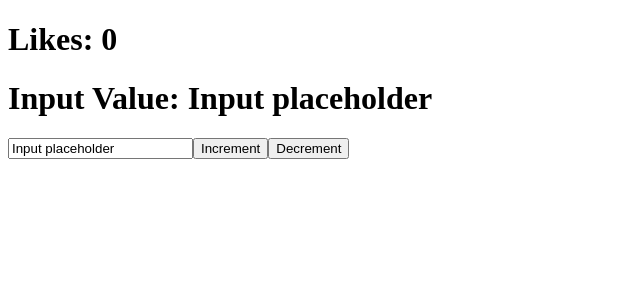
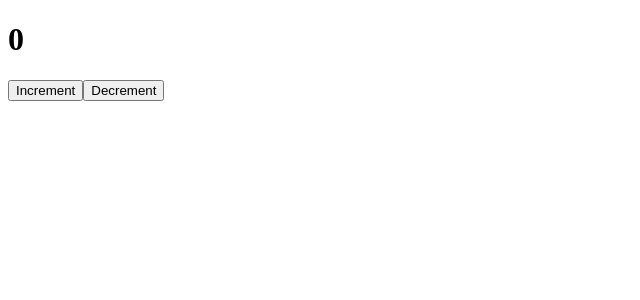
Before and after one commit to se3rik/react-fundamental-course, a React (Create React App) app: page / in a window 1280 px wide. Shown: the top 300 px of the page, without its empty margins (0-640 px from the left). Built offline with nearby package versions, Linux system fonts and the light colour scheme.

Commit message:
feat: first functional component

```diff
--- a/src/App.js
+++ b/src/App.js
@@ -1,29 +1,9 @@
-import { useState } from "react";
+import Counter from "./components/Counter";
 
 function App() {
-  const [likes, setLikes] = useState(0);
-  const [value, setValue] = useState('Input placeholder')
-
-  function increment() {
-    setLikes(likes + 1);
-  }
-
-  function decrement() {
-    setLikes(likes - 1);
-  }
-
-  function changeValue(event) {
-    setValue(event.target.value);
-  }
-
   return (
     <div className="App">
-      <h1>Likes: {likes}</h1>
-      <h1>Input Value: {value}</h1>
-      <input value={value} onChange={changeValue} />
-      <button onClick={increment}>Increment</button>
-      <button onClick={decrement}>Decrement</button>
-
+      <Counter />
     </div>
   );
 }
--- /dev/null
+++ b/src/components/Counter.jsx
@@ -0,0 +1,23 @@
+import React, { useState } from "react";
+
+const Counter = () => {
+  const [count, setCount] = useState(0);
+
+  function increment() {
+    setCount(count + 1);
+  }
+
+  function decrement() {
+    setCount(count - 1);
+  }
+
+  return (
+    <div>
+      <h1>{count}</h1>
+      <button onClick={increment}>Increment</button>
+      <button onClick={decrement}>Decrement</button>
+    </div>
+  );
+};
+
+export default Counter;
```
